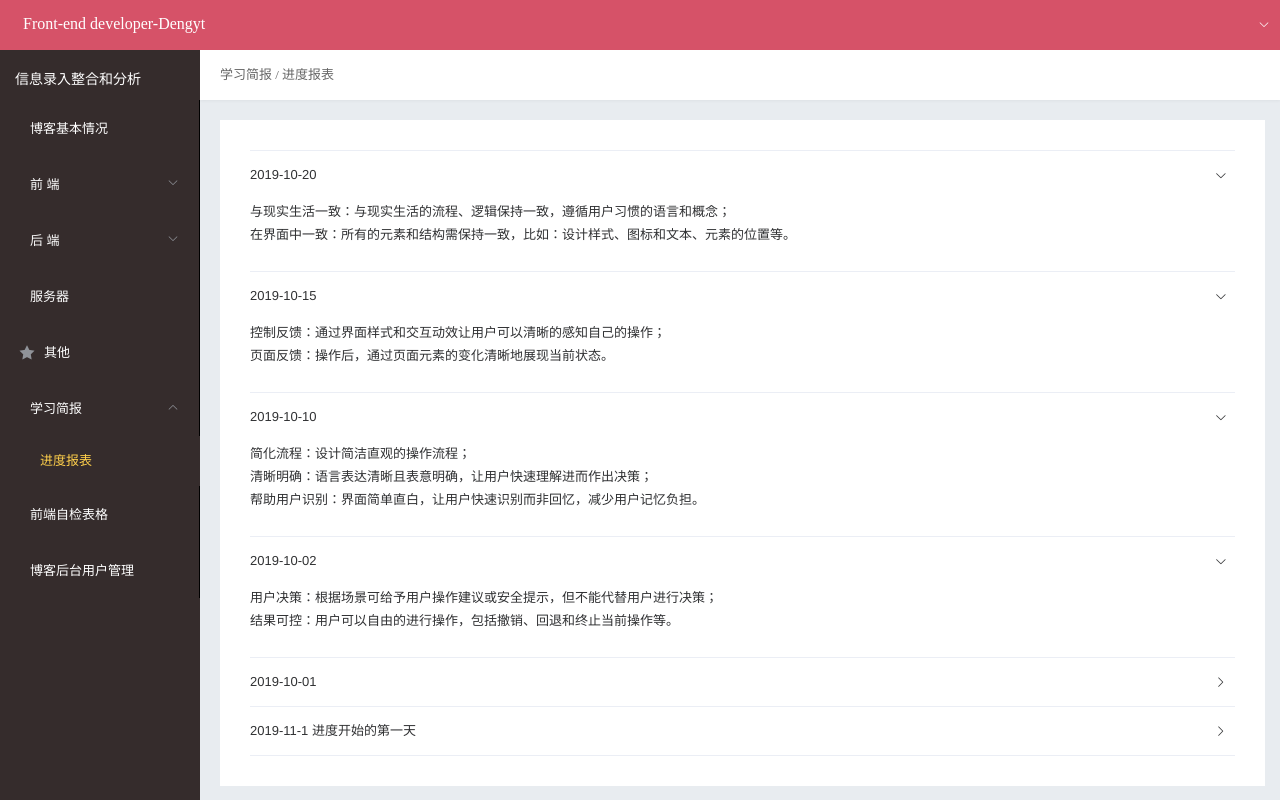
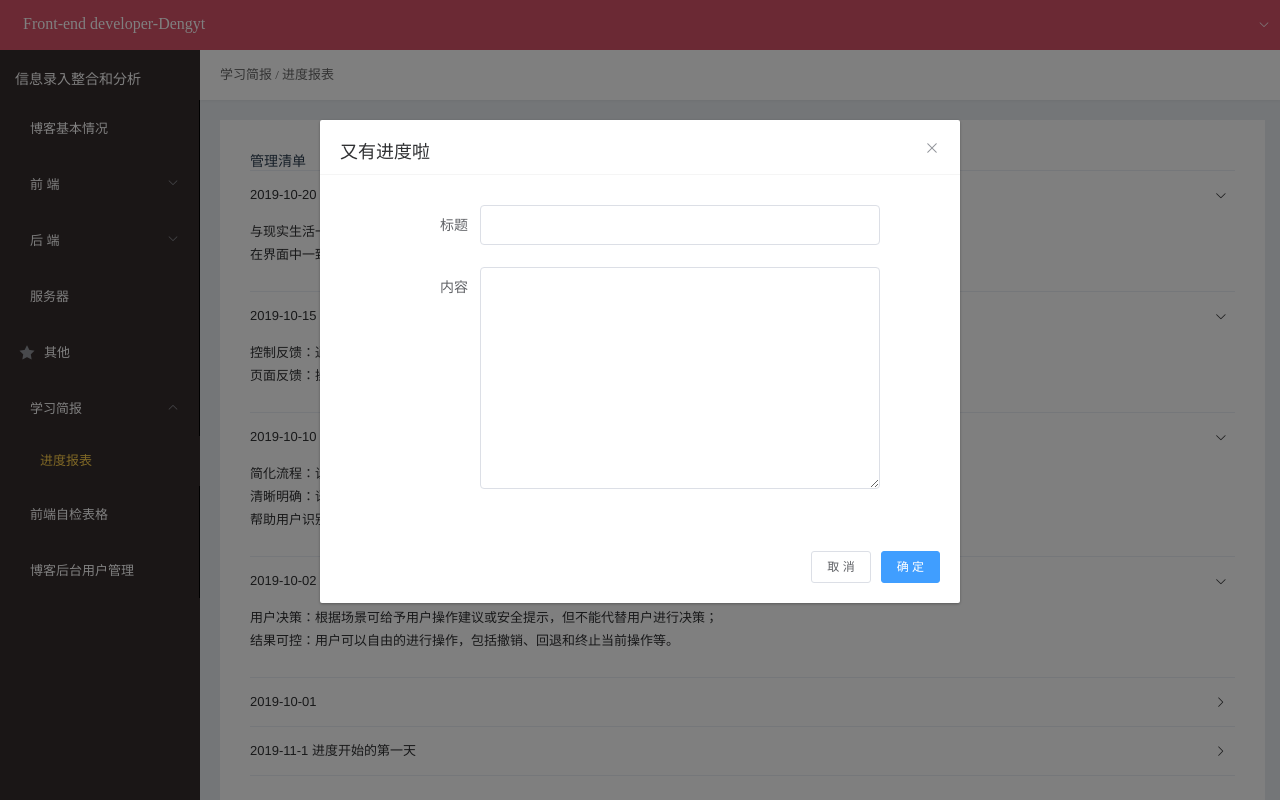
Before and after one commit to YUZIMMD/blog-YUZIMMD, a Vue app in the folder client/: page /basic/progressReport in a window 1280 px wide. Built offline with nearby package versions, Linux system fonts and the light colour scheme; a small style sheet from the web is missing; what vue-quill-editor would draw is missing.

Commit message:
前端实现树节点增加，增加查询前端清单树

```diff
--- a/client/src/views/BackIndex/Atlas.vue
+++ b/client/src/views/BackIndex/Atlas.vue
@@ -7,8 +7,9 @@
     <el-dialog title="清单树" :visible.sync="dialogFormVisible">
       <div class="treeBox">
         <el-tree
-          :data="data"
+          :data="treeData"
           node-key="id"
+          :props="defaultProps"
           default-expand-all
           @node-drag-start="handleDragStart"
           @node-drag-enter="handleDragEnter"
@@ -33,8 +34,16 @@
         >
       </div> -->
     </el-dialog>
-    <el-dialog :visible.sync="inputDialog">
-      <el-input v-model="input" placeholder="请输入内容"></el-input>
+    <el-dialog :visible.sync="inputDialog" width="600px">
+      <el-input v-model="input" placeholder="请输入添加name"></el-input>
+       <div slot="footer" class="dialog-footer">
+        <el-button @click="inputDialog = false" size="small"
+          >取 消</el-button
+        >
+        <el-button type="primary" @click="append()" size="small"
+          >确 定</el-button
+        >
+      </div>
     </el-dialog>
     <table border="1" cellspacing="0">
       <thead>
@@ -82,8 +91,14 @@ export default {
     return {
       dialogFormVisible: true,
       inputDialog: false,
-      input:'',
+      input: '',
       data: [
+        {
+          id: 0,
+          name: '一级 1',
+          fname:'213213',
+          fid:'111',
+          children: [
             {
               id: 1,
               label: '一级 1',
@@ -103,54 +118,16 @@ export default {
                   ]
                 }
               ]
-        },
-        {
-          id: 2,
-          label: '一级 2',
-          children: [
-            {
-              id: 5,
-              label: '二级 2-1'
-            },
-            {
-              id: 6,
-              label: '二级 2-2'
-            }
-          ]
-        },
-        {
-          id: 3,
-          label: '一级 3',
-          children: [
-            {
-              id: 7,
-              label: '二级 3-1'
-            },
-            {
-              id: 8,
-              label: '二级 3-2',
-              children: [
-                {
-                  id: 11,
-                  label: '三级 3-2-1'
-                },
-                {
-                  id: 12,
-                  label: '三级 3-2-2'
-                },
-                {
-                  id: 13,
-                  label: '三级 3-2-3'
-                }
-              ]
             }
           ]
         }
       ],
       defaultProps: {
         children: 'children',
-        label: 'label'
-      }
+        label: 'name'
+      },
+      treeData:[],
+      appendData:[]
     }
   },
   computed: {
@@ -158,22 +135,22 @@ export default {
   },
   methods: {
     handleDragStart(node, ev) {
-      console.log('drag start', node+ev)
+      console.log('drag start', node + ev)
     },
     handleDragEnter(draggingNode, dropNode, ev) {
-      console.log('tree drag enter: ', dropNode.label+ev)
+      console.log('tree drag enter: ', dropNode.label + ev)
     },
     handleDragLeave(draggingNode, dropNode, ev) {
-      console.log('tree drag leave: ', dropNode.label+ev)
+      console.log('tree drag leave: ', dropNode.label + ev)
     },
     handleDragOver(draggingNode, dropNode, ev) {
-      console.log('tree drag over: ', dropNode.label+ev)
+      console.log('tree drag over: ', dropNode.label + ev)
     },
     handleDragEnd(draggingNode, dropNode, dropType, ev) {
-      console.log('tree drag end: ', dropNode && dropNode.label, dropType+ev)
+      console.log('tree drag end: ', dropNode && dropNode.label, dropType + ev)
     },
     handleDrop(draggingNode, dropNode, dropType, ev) {
-      console.log('tree drop: ', dropNode.label, dropType+ev)
+      console.log('tree drop: ', dropNode.label, dropType + ev)
     },
     allowDrop(draggingNode, dropNode, type) {
       if (dropNode.data.label === '二级 3-1') {
@@ -194,7 +171,7 @@ export default {
             <el-button
               size="mini"
               type="text"
-              on-click={() => this.append(data)}
+              on-click={() => this.isinputDialog(data)}
             >
               添加一个子节点
             </el-button>
@@ -209,12 +186,18 @@ export default {
         </span>
       )
     },
-    append(data) {
-      const newChild = { id: id++, label: 'testtest', children: [] }
-      if (!data.children) {
-        this.$set(data, 'children', [])
+    isinputDialog(data){
+      this.inputDialog = !this.inputDialog
+      this.appendData = data
+    },
+    append() {
+      const newChild = { id: id++, name: this.input, children: [] }
+      if (!this.appendData.children) {
+        this.$set(this.appendData, 'children', [])
       }
-      data.children.push(newChild)
+      this.appendData.children.push(newChild)
+      this.input = ''
+      this.inputDialog = !this.inputDialog
     },
 
     remove(node, data) {
@@ -222,9 +205,33 @@ export default {
       const children = parent.data.children || parent.data
       const index = children.findIndex(d => d.id === data.id)
       children.splice(index, 1)
+    },
+    listToTree(oldArr) {
+      oldArr.forEach(element => {
+        let parentId = element.fid
+        if (parentId !== 0) {
+          oldArr.forEach(ele => {
+            if (ele.id == parentId) {
+              //当内层循环的ID== 外层循环的parendId时，（说明有children），需要往该内层id里建个children并push对应的数组；
+              if (!ele.children) {
+                ele.children = []
+              }
+              ele.children.push(element)
+            }
+          })
+        }
+      })
+      oldArr = oldArr.filter(ele => ele.fid === null) //这一步是过滤，按树展开，将多余的数组剔除；
+      this.treeData = oldArr
     }
   },
-  mounted() {}
+  mounted() {
+    this.$http('get', '/fontList/queryfontAction').then(res => {
+      let result = res.result
+      // 将数据封装成树
+      this.listToTree(result)
+    })
+  }
 }
 </script>
 <style lang="less" scoped>
--- a/client/src/views/BackIndex/ProgressReport.vue
+++ b/client/src/views/BackIndex/ProgressReport.vue
@@ -1,27 +1,75 @@
 /** 进度报表 */
 <template>
   <div class="progress-report">
+    <div class="manageList" @click="dialogFormVisible = !dialogFormVisible">
+      管理清单
+    </div>
+    <el-dialog title="又有进度啦" :visible.sync="dialogFormVisible">
+      <el-form
+        :label-position="labelPosition"
+        label-width="80px"
+        :model="formLabelAlign"
+        class="dialogForm"
+      >
+        <el-form-item label="标题">
+          <el-input v-model="formLabelAlign.region"></el-input>
+        </el-form-item>
+        <el-form-item label="内容">
+          <el-input
+            type="textarea"
+            rows="10"
+            v-model="formLabelAlign.type"
+          ></el-input>
+        </el-form-item>
+      </el-form>
+      <div slot="footer" class="dialog-footer">
+        <el-button @click="dialogFormVisible = false" size="small"
+          >取 消</el-button
+        >
+        <el-button type="primary" size="small"
+          >确 定</el-button
+        >
+      </div>
+    </el-dialog>
     <el-collapse class="collapse" v-model="activeNames" @change="handleChange">
       <el-collapse-item title="2019-10-20" name="1">
-        <div>与现实生活一致：与现实生活的流程、逻辑保持一致，遵循用户习惯的语言和概念；</div>
-        <div>在界面中一致：所有的元素和结构需保持一致，比如：设计样式、图标和文本、元素的位置等。</div>
+        <div>
+          与现实生活一致：与现实生活的流程、逻辑保持一致，遵循用户习惯的语言和概念；
+        </div>
+        <div>
+          在界面中一致：所有的元素和结构需保持一致，比如：设计样式、图标和文本、元素的位置等。
+        </div>
       </el-collapse-item>
       <el-collapse-item title="2019-10-15" name="2">
-        <div>控制反馈：通过界面样式和交互动效让用户可以清晰的感知自己的操作；</div>
+        <div>
+          控制反馈：通过界面样式和交互动效让用户可以清晰的感知自己的操作；
+        </div>
         <div>页面反馈：操作后，通过页面元素的变化清晰地展现当前状态。</div>
       </el-collapse-item>
       <el-collapse-item title="2019-10-10" name="3">
         <div>简化流程：设计简洁直观的操作流程；</div>
-        <div>清晰明确：语言表达清晰且表意明确，让用户快速理解进而作出决策；</div>
-        <div>帮助用户识别：界面简单直白，让用户快速识别而非回忆，减少用户记忆负担。</div>
+        <div>
+          清晰明确：语言表达清晰且表意明确，让用户快速理解进而作出决策；
+        </div>
+        <div>
+          帮助用户识别：界面简单直白，让用户快速识别而非回忆，减少用户记忆负担。
+        </div>
       </el-collapse-item>
       <el-collapse-item title="2019-10-02" name="4">
-        <div>用户决策：根据场景可给予用户操作建议或安全提示，但不能代替用户进行决策；</div>
-        <div>结果可控：用户可以自由的进行操作，包括撤销、回退和终止当前操作等。</div>
+        <div>
+          用户决策：根据场景可给予用户操作建议或安全提示，但不能代替用户进行决策；
+        </div>
+        <div>
+          结果可控：用户可以自由的进行操作，包括撤销、回退和终止当前操作等。
+        </div>
       </el-collapse-item>
       <el-collapse-item title="2019-10-01" name="5">
-        <div>用户决策：根据场景可给予用户操作建议或安全提示，但不能代替用户进行决策；</div>
-        <div>结果可控：用户可以自由的进行操作，包括撤销、回退和终止当前操作等。</div>
+        <div>
+          用户决策：根据场景可给予用户操作建议或安全提示，但不能代替用户进行决策；
+        </div>
+        <div>
+          结果可控：用户可以自由的进行操作，包括撤销、回退和终止当前操作等。
+        </div>
       </el-collapse-item>
       <el-collapse-item title="2019-11-1 进度开始的第一天" name="6">
         <div>进度开始的第一天</div>
@@ -33,22 +81,33 @@
 
 <script>
 export default {
-  name: "ProgressReport",
+  name: 'ProgressReport',
   data() {
     return {
-      activeNames: ["1","2","3","4"]
-    };
+      activeNames: ['1', '2', '3', '4'],
+      dialogFormVisible: true,
+      labelPosition: 'right',
+      formLabelAlign: {
+        name: '',
+        region: '',
+        type: ''
+      }
+    }
   },
   methods: {
     handleChange(val) {
-      console.log(val);
+      console.log(val)
     }
   }
-};
+}
 </script>
 <style lang="less" scoped>
-.progress-report{
+.progress-report {
   background-color: #fff;
   padding: 30px;
 }
+.dialogForm {
+  width: 80%;
+  margin: 0 auto;
+}
 </style>
```
Lines whose indentation alone changed are shown as unchanged.
